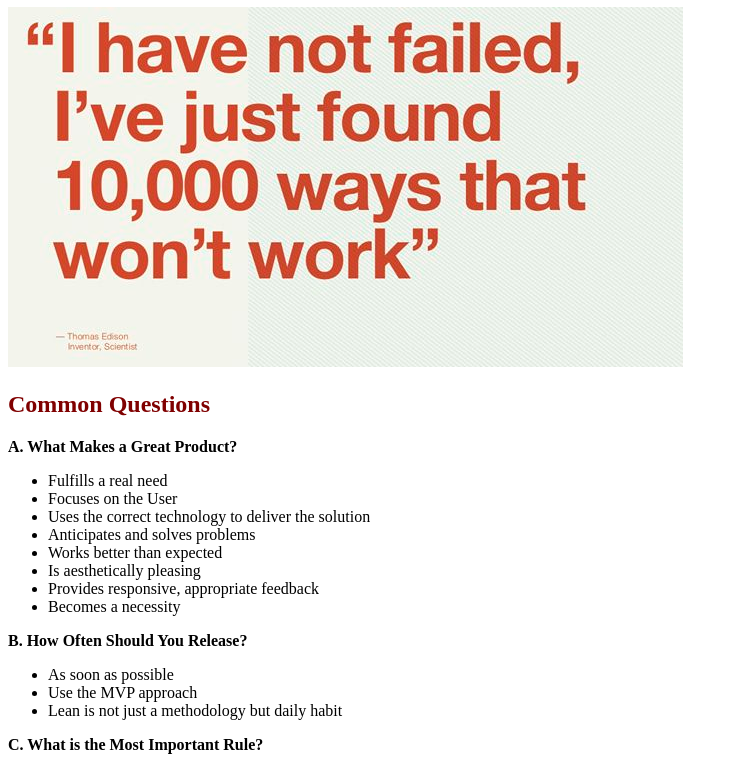
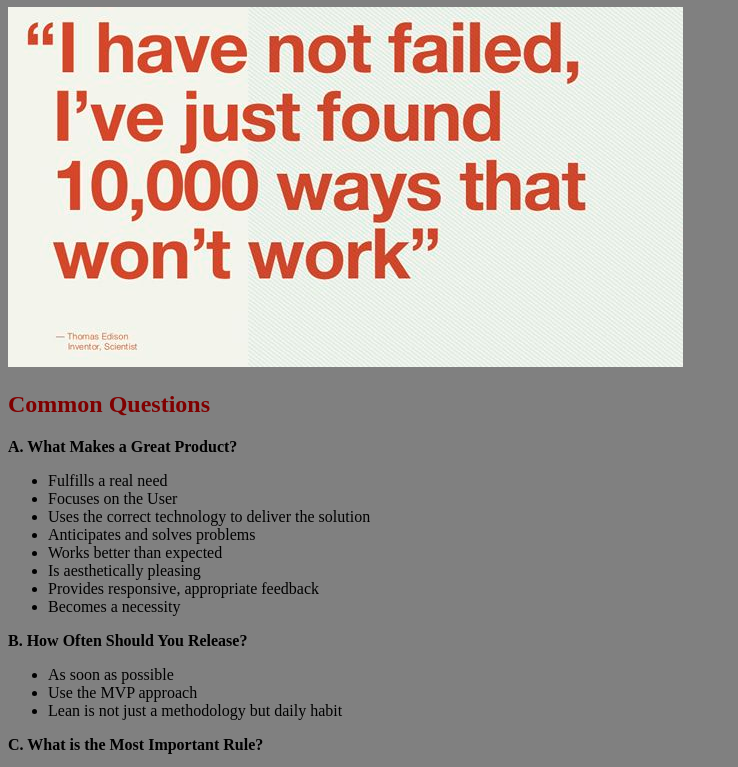
Before and after one commit to UmarFBajwa/UmarFBajwa.github.io, a plain HTML site: page index.html in a window 1280 px wide. Shown: the part 73-840 px from the top of the page, without its empty margins (0-738 px from the left). Drawn offline with Linux system fonts and the light colour scheme.

Commit message:
Adding grey background

```diff
--- a/styles.css
+++ b/styles.css
@@ -1,2 +1,2 @@
-body {background: white;
+body {background: grey;
 }
```
